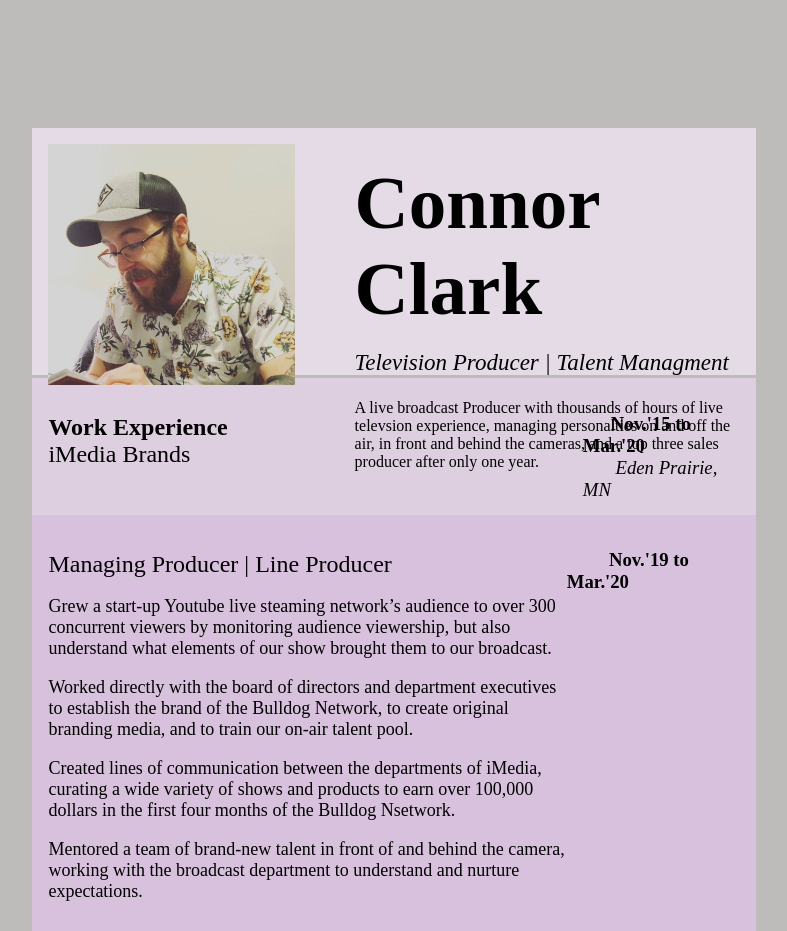
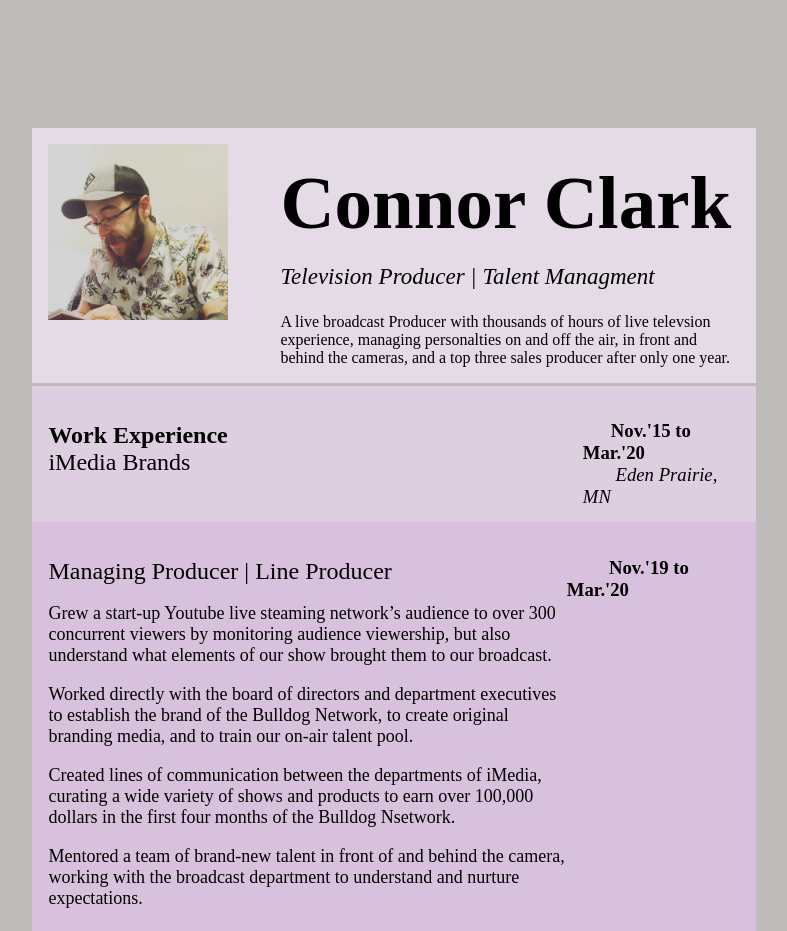
Before and after one commit to Nanookers/Nanookers.github.io, a plain HTML site: page index.html in a window 1280 px wide. Shown: the top 931 px of the page, without its empty margins (246-1033 px from the left). Drawn offline with Linux system fonts and the light colour scheme.

Commit message:
Update style.css

```diff
--- a/style.css
+++ b/style.css
@@ -32,7 +32,7 @@ img {
     display: flex;
     gap: 2rem;
 }
-.profile_profile pic{
+.profile_profilepic{
     max-width: 200px;
     display: flex;
     align-self: center;
```
